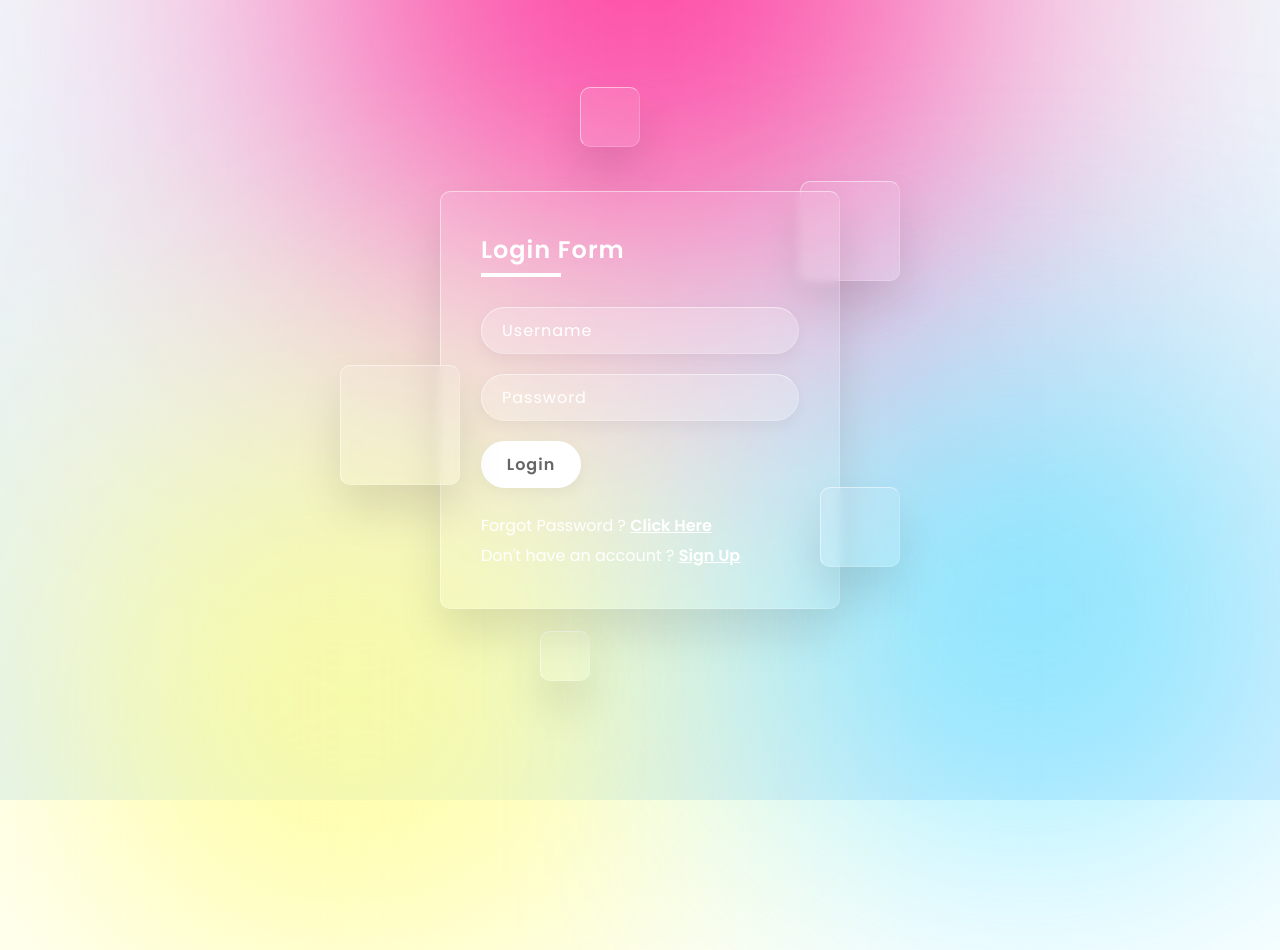
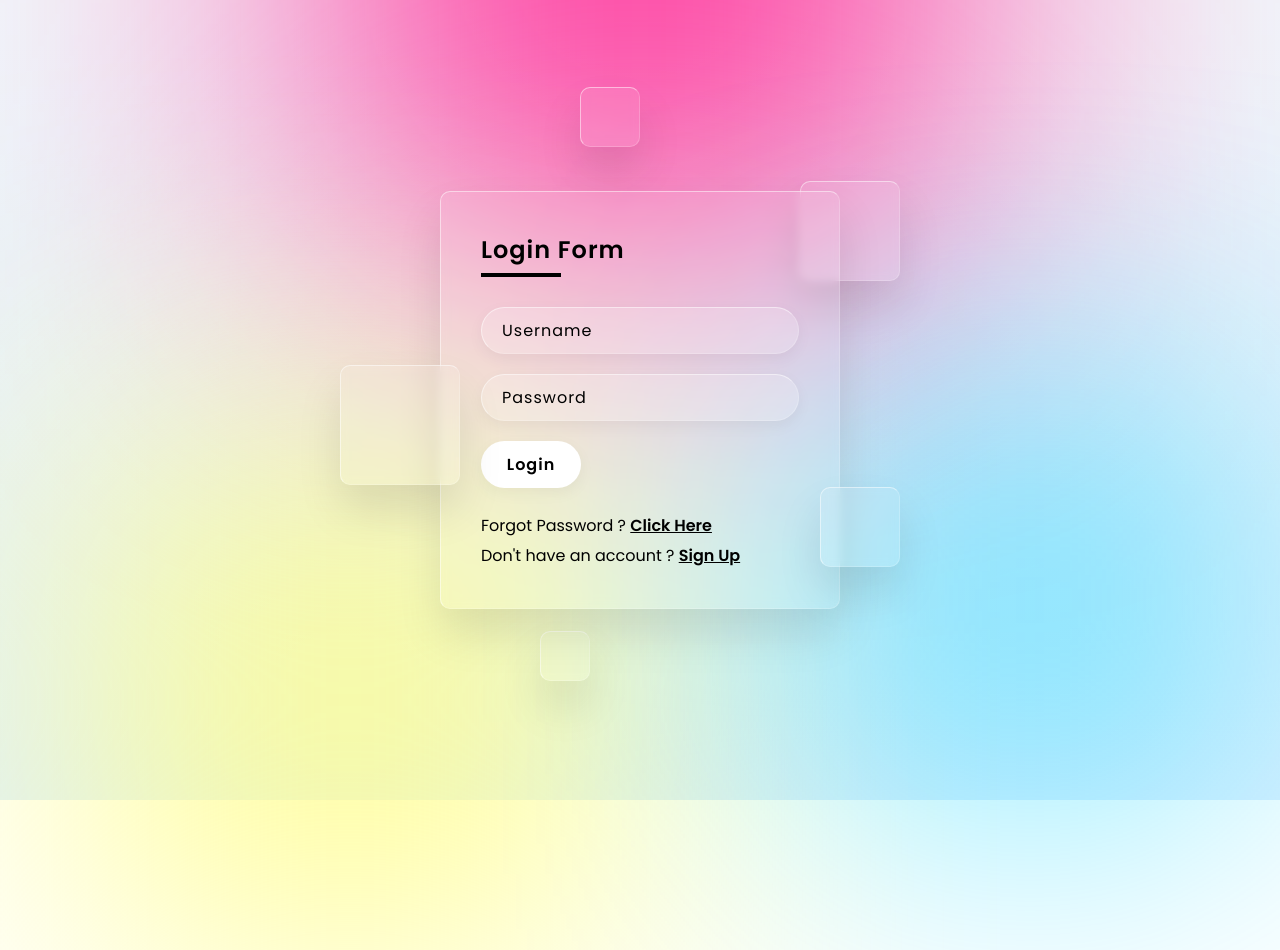
Before and after one commit to joaovictoroliver/glassform, a plain HTML site: page index.html in a window 1280 px wide. Drawn offline with Linux system fonts and the light colour scheme.

Commit message:
second commit acessibility

```diff
--- a/style.css
+++ b/style.css
@@ -136,7 +136,7 @@ section .color:nth-child(3) {
 
 .form h2 {
   position: relative;
-  color: #fff;
+  color: #000000;
   font-size: 24px;
   font-weight: 600;
   letter-spacing: 1px;
@@ -150,7 +150,7 @@ section .color:nth-child(3) {
   bottom: -10px;
   width: 80px;
   height: 4px;
-  background: #fff;
+  background: #000000;
 }
 
 .form .inputBox {
@@ -170,17 +170,17 @@ section .color:nth-child(3) {
   border-bottom: 1px solid rgba(255, 255, 255, 0.2);
   font-size: 16px;
   letter-spacing: 1px;
-  color: #fff;
+  color: #000000;
   box-shadow: 0 5px 15px rgba(0, 0, 0, 0.05);
 }
 
 .form .inputBox input::placeholder {
-  color: #fff;
+  color: #000000;
 }
 
 .form .inputBox input[type="submit"] {
   background: #fff;
-  color: #666;
+  color: #000000;
   max-width: 100px;
   cursor: pointer;
   margin-bottom: 20px;
@@ -189,10 +189,10 @@ section .color:nth-child(3) {
 
 .forget {
   margin-top: 5px;
-  color: #fff;
+  color: #000000;
 }
 
 .forget a {
-  color: #fff;
+  color: #000000;
   font-weight: 600;
 }
```
